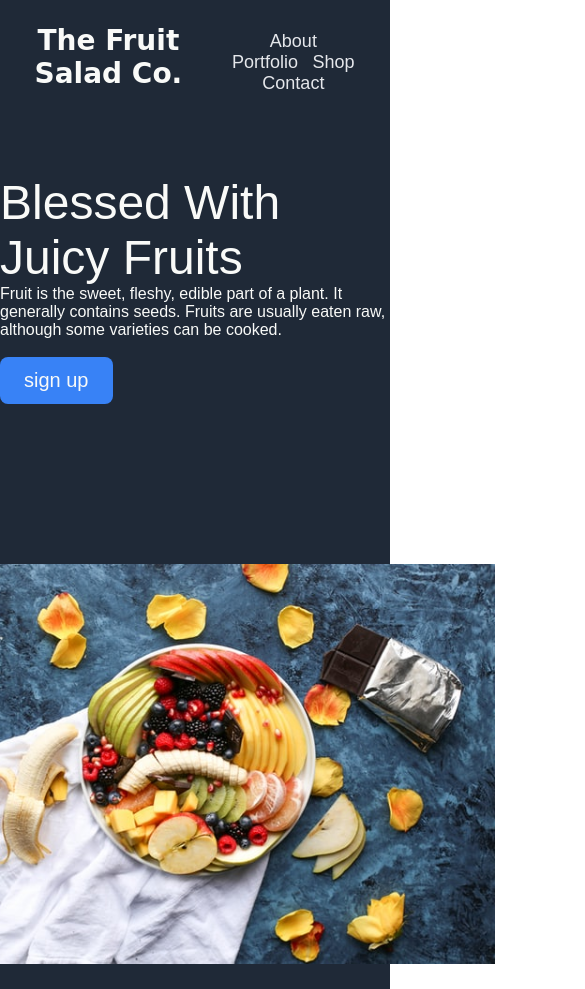
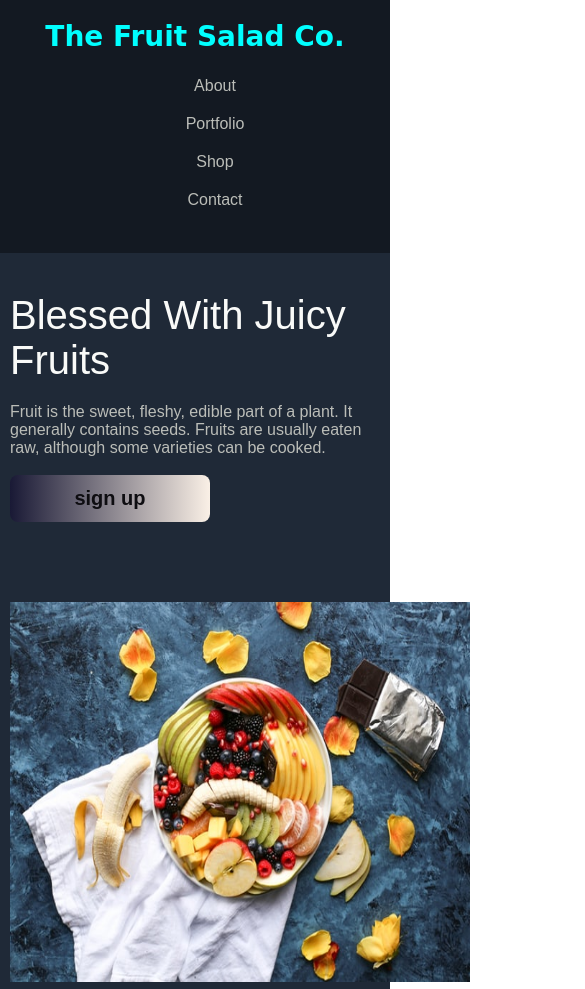
Before and after one commit to athiravjacob/Landing-page, a plain HTML site: page index.html in a window 390 px wide. Shown: the top 989 px of the page, 585 px wide, since content can reach past the window. Drawn offline with Linux system fonts and the light colour scheme.

Commit message:
Add files via upload
Responsive Page

```diff
--- a/index.html
+++ b/index.html
@@ -10,11 +10,11 @@
 </head>
 <body>
     <div class="container">
-        <div class="header">
+
             <!---------------------- navigation bar ------------------>
             <div class="nav">
                 <div class="logo">The Fruit Salad Co.</div>
-                <div class="links">
+                <div class="navlist">
                     <ul class="head-links">
                         <a href="#">About</a>
                         <a href="#">Portfolio</a>
@@ -34,7 +34,7 @@
                 </div>
                 <div><img class="head-img" src="image/main image.jpg" alt="some image is here"></div>
             </div>
-        </div>
+
 
         <!------------------------------ Main Section One --------------------------------->
         <div class="main_sec1">
--- a/style.css
+++ b/style.css
@@ -1,62 +1,76 @@
+html{
+    box-sizing: border-box;
+}
+
 body{
     margin: 0;
     padding:0;
     text-align: center;
     font-family: Arial, Helvetica, sans-serif;
+    overflow-x: hidden;
 
 }
-.header{
-    background-color: #1f2937;
-    color: #f9faf8;
-    display: flex;
-    flex-direction: column;
-
-}
+/*----------------------Navigation Bar -------------------------*/
 .nav{
     display: flex;
     justify-content: space-around;
-    padding: 15px 25px;
-    margin-bottom: 50px;
+    flex-wrap: wrap;
+    align-items: center;
+    padding:20px;
+    color: #f9faf8;
+    position: sticky;
+    top:0;
+    z-index: 1;
+    background-color: #131922;
 }
 .nav a{
-    color: #e5e7eb;
+    color: #bbbdb8;;
     text-decoration: none;
-    font-size: 18px;
-    padding-right: 10px;
+    font-size: 16px;
+    padding: 10px;
 }
 .nav .logo{
-    padding-top: 9px;
+
     font-weight: bolder;
     font-size: 28px;
     font-family: cursive;
 }
+/*----------------------- Header Section---------------------------*/
 .headsec{
+    background-color: #1f2937;
+    color: #f9faf8;
     display: flex;
-    flex: 1;
-    justify-content: space-between;
-    flex-wrap: wrap;
-    gap: 10em;
-    padding-bottom: 80px;
+    justify-content: space-evenly;
+    gap: 5em;
+    flex-wrap:wrap;
+    padding:40px 10px;
+    align-items: center;
 }
 .heading{
+    display: flex;
+    flex-direction: column;
     max-width: 500px;
     text-align: left;
 }
 .heading .title{
     text-align: left;
-    margin-bottom: 0;
-    padding: 0;
+    margin-bottom: 20px;
+    font-size: 40px;
+
 }
 .heading .h-text{
     margin: 0;
+    color: #bbbdb8;
 }
 .h_signup{
-    background-color:  #3882f6;;
-    color: #f9faf8;
+    background: linear-gradient(90deg, rgb(25, 25, 53),linen) ;
+    color: #0e0d11;
+    width: 200px;
     border: none;
     padding:12px 24px;
     border-radius: 8px ;
     font-size: 20px;
+    font-weight: 900;
     margin-top: 18px;
 }
 
@@ -65,26 +79,8 @@ body{
    max-height: 500px;
     border: none;
 }
+/*---------------- Main Section One ----------------*/
 
-.title{
-    text-align: center;
-    margin-bottom: 20px;
-    font-size: 48px;
-    color: #f9faf8;
-}
-
-.header{
-    display: flex;
-    flex-direction: column;
-    padding: 0;}
-
- .headsec{
-        display: flex;
-        margin: 0;
-        align-items: center;
-        justify-content: center;
-        flex:1;
-        }
  .main_sec1 .sec1_title{
         margin: 50px;
         color: #1f2937;
@@ -94,6 +90,7 @@ body{
 
 .image_container{
     display: flex;
+    flex-wrap: wrap;
     justify-content: center;
     gap: 2em;
 }
@@ -103,9 +100,11 @@ body{
     border: none;
     border-radius: 8px;
 }
-.imgandinfo p{
-
-width: 200px;}
+.imgandinfo p
+{
+width: 200px;
+}
+/*-----------------------Section Two --------------------------------------*/
 
 .sectwo{
     background-color: #e5e5eb;
@@ -120,9 +119,9 @@ width: 200px;}
     font-style: italic;
     font-weight: light;
     font-size: 36px;
-    width: 400px;
+    width: 500px;
     color: #1f2937;
-    margin: 0;
+    padding: 10px;
     opacity: 0.5;
     text-align:justify ;
 
@@ -132,6 +131,7 @@ width: 200px;}
     padding:22px;
     padding-left: 22em;
 }
+/*------------------Section Three --------------------*/
 .secthree
 {
     display: flex;
@@ -141,7 +141,6 @@ width: 200px;}
 
 .signup {
      display: flex;
-     flex: 1;
      gap: 5em;
      justify-content: space-around;
      text-align: justify;
@@ -176,3 +175,51 @@ width: 200px;}
     color: #f9faf8;
     font-size: 16px;
 }
+/*-------------Responsive------------------*/
+@media (max-width:789px){
+    .logo{
+        font-size: 18px;
+        color:aqua;
+    }
+    .head-links{
+        font-size:14px;
+        display: flex;
+        flex-direction: column;
+
+    }
+    .title{
+        font-size:30px;
+    }
+    .h-text{
+        font-size:16px;
+    }
+    .head-img{
+        width: 460px;
+        height:380px;
+    }
+    .image_container img{
+        max-width: 250px;
+        max-height:250px;
+    }
+    .image_container p{
+       font-size: small;
+    }
+    .sectwo p{
+        font-size: 24px;
+        width:300px
+    }
+    .sectwo span{
+        font-size: 14px;
+    }
+
+    signup_btn button{
+
+        font-size: 14px;
+    }
+    .signup_title span{
+        font-size: 20px;
+        font-weight:bold ;
+
+    }
+
+}
```
